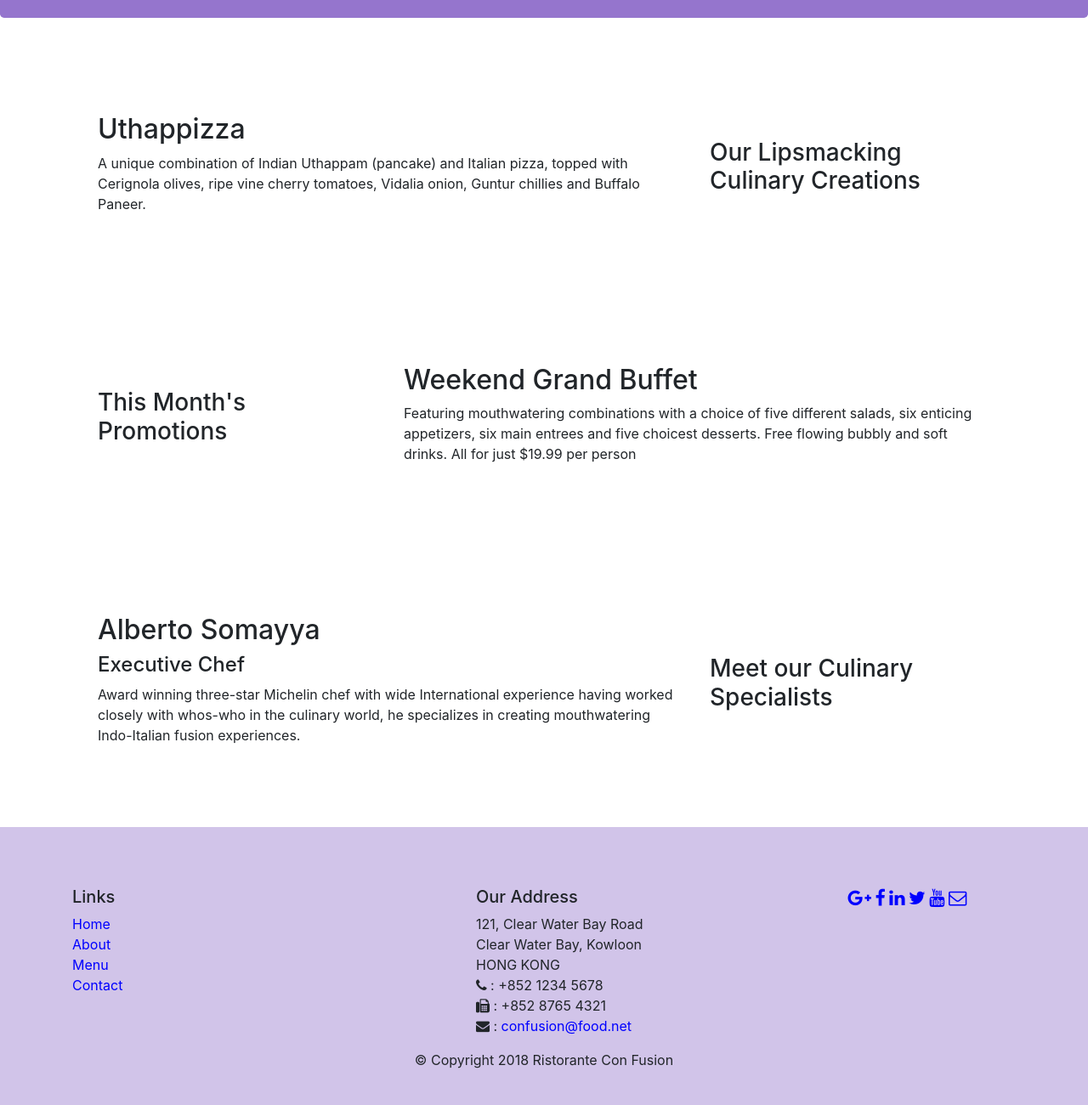
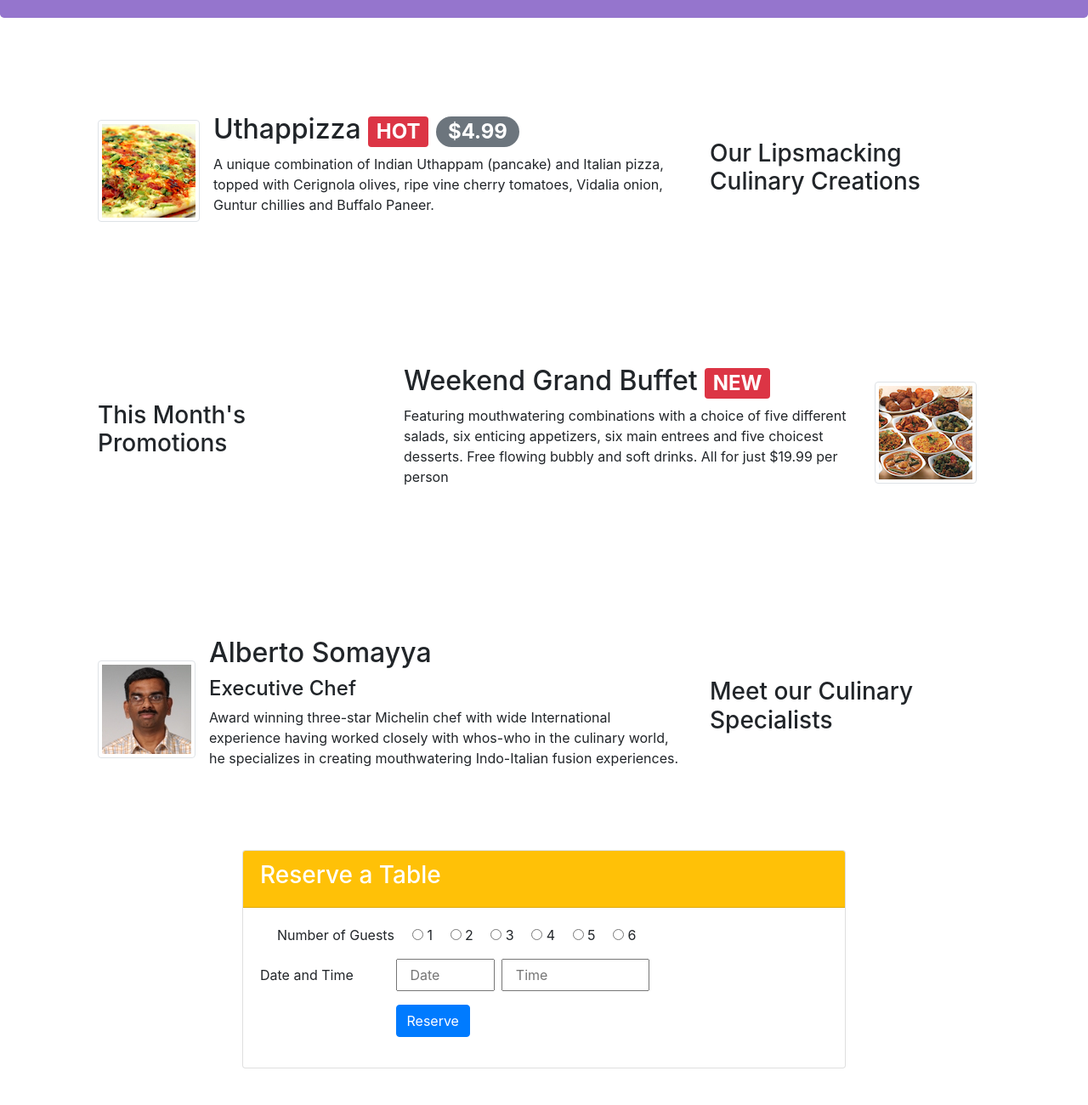
Before and after one commit to dak-shin/bootstrap4.0-, a website: page index.html in a window 1280 px wide. Shown: the part 380-1680 px from the top of the page at 85% size. Drawn offline with nearby package versions, Linux system fonts and the light colour scheme.

Commit message:
week two completed

```diff
--- a/css/styles.css
+++ b/css/styles.css
@@ -20,7 +20,7 @@
 	background-color: #d1c4e9;
 	padding: 70px;
 }
-a{
+a.footer-links{
 	text-decoration-style: none;
 	color: blue;
 	text-decoration: none;
@@ -30,11 +30,6 @@
 	padding-right: 16px;
 	margin-right: 16px;
 }
-.logo{
-	height: 40px;
-	width: auto;
-	padding-right: 10px;
-}
 .permission{
 	padding:0px 6px 6px 6px;
 }
--- a/index.html
+++ b/index.html
@@ -19,7 +19,7 @@
     <nav class="navbar navbar-dark fixed-top navbar-expand-sm">
         <div class="container">
             <a href="" class="navbar-brand mr-auto">
-                Ristorante Con Fusion
+                <img src="img/logo.png" height="30" width="41" alt="logo">
             </a>
             <button class="navbar-toggler " data-toggle="collapse" type="button" data-target="#id1234">
                 <span class="navbar-toggler-icon"></span>
@@ -50,7 +50,15 @@
                     <h1>Ristorante con Fusion</h1>
                     <p>We take inspiration from the World's best cuisines, and create a unique fusion experience. Our lipsmacking creations will tickle your culinary senses!</p>
                 </div>
-                <div>
+                <div class=" col-12 col-sm-3 justify-content-center">
+                    <div class=" align-self-center">
+                        <img src="img/logo.png"  class="img-fluid" alt="logo">
+                    </div>
+                </div>
+                <div class="col-12 col-sm-3 mt-5">
+                    <button class="btn btn-warning align-self-center btn-block" type="button">
+                        <a href="#reservation" style="text-decoration: none;color:#000000;">Reserve Table</a>
+                    </button>
                 </div>
             </div>
         </div>
@@ -62,8 +70,16 @@
                 <h3>Our Lipsmacking Culinary Creations</h3>
             </div>
             <div class="col col-sm order-sm-first">
-                <h2>Uthappizza</h2>
-                <p class="d-none d-sm-block">A unique combination of Indian Uthappam (pancake) and Italian pizza, topped with Cerignola olives, ripe vine cherry tomatoes, Vidalia onion, Guntur chillies and Buffalo Paneer.</p>
+                <div class="media">
+                    <img src="img/uthappizza.png" class="d-flex mr-3 img-thumbnail align-self-center" alt="uthappizza">
+                    <div class="media-body">
+                        <h2 class="mt-0">Uthappizza
+                            <span class="badge badge-danger">HOT</span>
+                            <span class="badge badge-pill badge-secondary">$4.99</span>
+                        </h2>
+                        <p>A unique combination of Indian Uthappam (pancake) and Italian pizza, topped with Cerignola olives, ripe vine cherry tomatoes, Vidalia onion, Guntur chillies and Buffalo Paneer.</p>
+                    </div>
+                </div>
             </div>
         </div>
 
@@ -73,8 +89,13 @@
                 <h3>This Month's Promotions</h3>
             </div>
             <div class="col-12 col-sm">
-                <h2>Weekend Grand Buffet</h2>
-                <p>Featuring mouthwatering combinations with a choice of five different salads, six enticing appetizers, six main entrees and five choicest desserts. Free flowing bubbly and soft drinks. All for just $19.99 per person </p>
+                <div class="media">
+                    <div class="media-body">
+                        <h2>Weekend Grand Buffet <span class="badge badge-danger">NEW</span></h2>
+                        <p>Featuring mouthwatering combinations with a choice of five different salads, six enticing appetizers, six main entrees and five choicest desserts. Free flowing bubbly and soft drinks. All for just $19.99 per person </p>
+                    </div>
+                    <img src="img/buffet.png" class="d-flex mr-3 img-thumbnail align-self-center" alt="buffet">
+                </div>
             </div>
         </div>
 
@@ -83,14 +104,77 @@
                 <h3>Meet our Culinary Specialists</h3>
             </div>
             <div class="col col-sm order-sm-first">
-                <h2>Alberto Somayya</h2>
-                <h4>Executive Chef</h4>
-                <p>Award winning three-star Michelin chef with wide International experience having worked closely with whos-who in the culinary world, he specializes in creating mouthwatering Indo-Italian fusion experiences. </p>
+                <div class="media">
+                    <img src="img/alberto.png" class="d-flex mr-3 img-thumbnail align-self-center" alt="chef picture">
+                    <div class="media-body">
+                        <h2 class="mt-0">Alberto Somayya</h2>
+                        <h4>Executive Chef</h4>
+                        <p>Award winning three-star Michelin chef with wide International experience having worked closely with whos-who in the culinary world, he specializes in creating mouthwatering Indo-Italian fusion experiences. </p>
+                    </div>
+                </div>
             </div>
         </div>
     </div>
 
-    <footer class="footer" >
+    <div class="container">
+        <div id="reservation" class="container col-sm-8 justify-content-center ">
+            <div class="card mb-5">
+                <div class="card-header bg-warning text-white">
+                    <h3>Reserve a Table</h3>
+                </div>
+                <div class="card-body">
+                    <form >
+                        <div class="form-group" >
+                            <div class="form-check row align-items-center">
+                                <label class="form-check-label col-sm-3" for="number">
+                                    Number of Guests
+                                </label>
+                                <label class="form-check-label mr-3 " for="one">
+                                    <input type="radio" name="number" id="one">
+                                    1
+                                </label>
+                                <label class="form-check-label mr-3" for="two">
+                                    <input type="radio" name="number" id="two">
+                                    2
+                                </label>
+                                <label class="form-check-label mr-3" for="three">
+                                    <input type="radio" name="number" id="three">
+                                    3
+                                </label>
+                                <label class="form-check-label mr-3" for="four">
+                                    <input type="radio" name="number" id="four">
+                                    4
+                                </label>
+                                <label class="form-check-label mr-3" for="five">
+                                    <input type="radio" name="number" id="five">
+                                    5
+                                </label>
+                                <label class="form-check-label mr-3" for="six">
+                                    <input type="radio" name="number" id="six">
+                                    6
+                                </label>
+                            </div>
+                        </div>
+
+                        <div class="form-group row">
+                            <label class="col-form-label col-12 col-sm-3 ml-sm-0 ml-3" for="dateTime">
+                                Date and Time
+                            </label>
+                            <input type="text" name="date" placeholder="Date" class="col-10 col-sm-2 mr-2 ml-sm-0 ml-3 ">
+                            <input type="text" name="Time" placeholder="Time" class="col-10 col-sm-3 mr-2 ml-sm-0 ml-3">
+                        </div>
+                        <div class="form-group row">
+                            <button type="submit" class="btn btn-primary offset-1 offset-md-3">
+                                Reserve
+                            </button>
+                        </div>
+                    </form>
+                </div>
+            </div>
+        </div>
+    </div>
+
+    <footer id="footer" class="footer" >
         <div class="container">
             <div class="row">
                 <div class="col-5 ">
@@ -115,22 +199,22 @@
                 </div>
                 <div class="col-12 col-md">
                     <div class="text-center">
-                        <a href="http://google.com/+">
+                        <a class="footer-links" href="http://google.com/+">
                             <span class="fa fa-google-plus fa-lg"></span>
                         </a>
-                        <a href="http://www.facebook.com/profile.php?id=">
+                        <a class="footer-links" href="http://www.facebook.com/profile.php?id=">
                             <span class="fa fa-facebook fa-lg"></span>
                         </a>
-                        <a href="http://www.linkedin.com/in/">
+                        <a class="footer-links" href="http://www.linkedin.com/in/">
                             <span class="fa fa-linkedin fa-lg"></span>
                         </a>
-                        <a href="http://twitter.com/">
+                        <a class="footer-links" href="http://twitter.com/">
                             <span class="fa fa-twitter fa-lg"></span>
                         </a>
-                        <a href="http://youtube.com/">
+                        <a class="footer-links" href="http://youtube.com/">
                             <span class="fa fa-youtube fa-lg"></span>
                         </a>
-                        <a href="mailto:">
+                        <a class="footer-links" href="mailto:">
                             <span class="fa fa-envelope-o fa-lg"></span>
                         </a>
                     </div>
```
Also changed, not shown: aboutus.html (+13 -8 lines), contactus.html (+8 -5 lines), img/alberto.png (added), img/buffet.png (added), img/logo.png (added), img/uthappizza.png (added), 1 other file.
